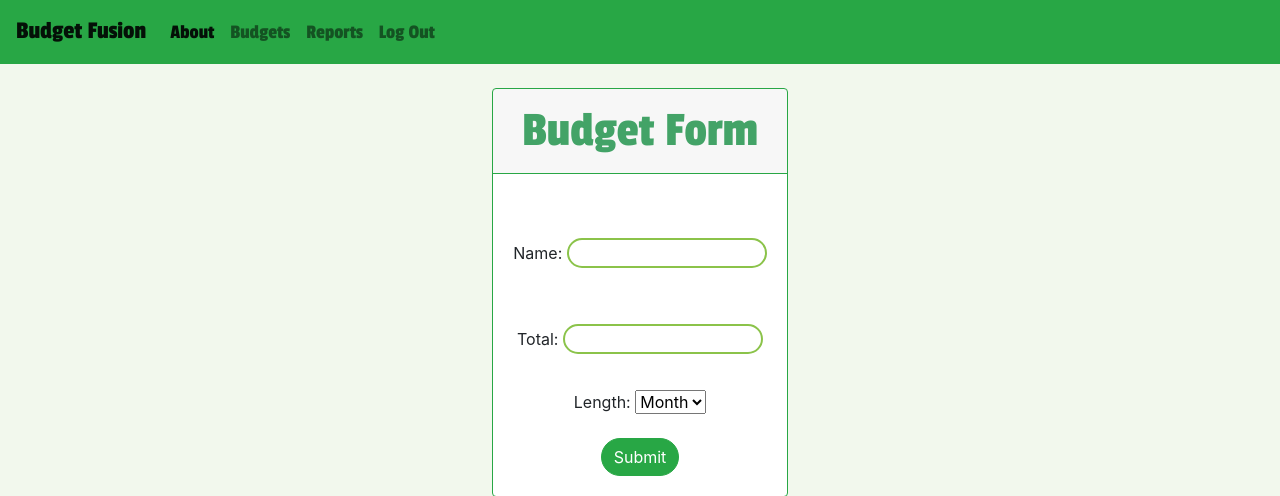
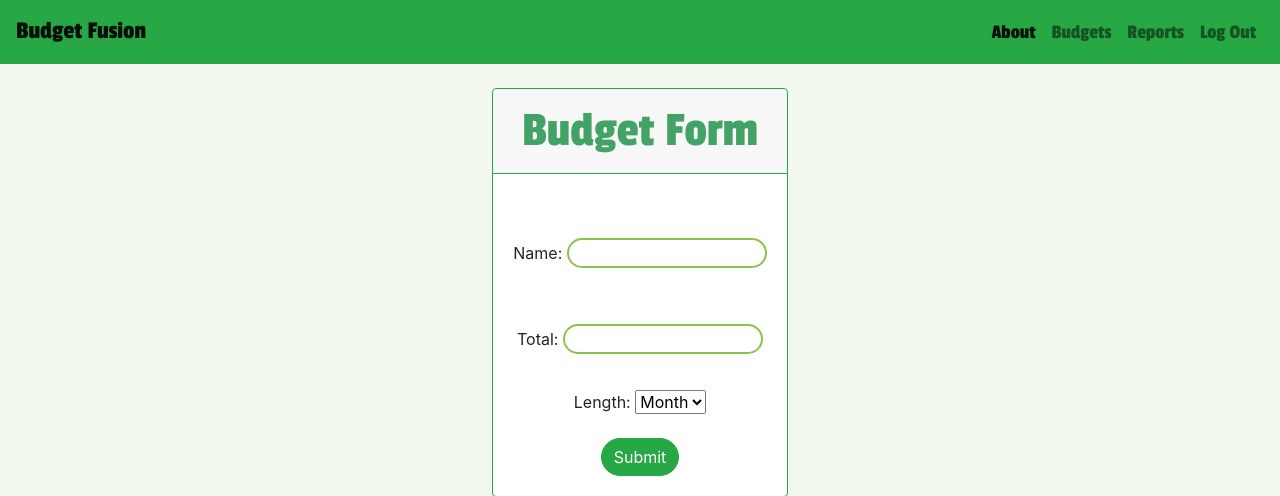
Before and after one commit to dennischen123/BudgetFusion, a Django app: page /budgets/create/ in a window 1280 px wide. Shown: the top 496 px of the page. Run offline with Django 3.2, Linux system fonts and the light colour scheme; the visitor is signed in with stand-in values (Sample User, id 1); some libraries are stand-ins or nearby versions.

Commit message:
move items on nav bar to right

```diff
--- a/BudgetFusion/main_app/templates/base.html
+++ b/BudgetFusion/main_app/templates/base.html
@@ -18,11 +18,8 @@
   <header>
   <nav class="navbar navbar-expand-lg navbar-light bg-success">
   <a class="navbar-brand" href="/">Budget Fusion</a>
-  <button class="navbar-toggler" type="button" data-toggle="collapse" data-target="#navbarNav" aria-controls="navbarNav" aria-expanded="false" aria-label="Toggle navigation">
-    <span class="navbar-toggler-icon"></span>
-  </button>
   <div class="collapse navbar-collapse" id="navbarNav">
-    <ul class="navbar-nav">
+    <ul class="navbar-nav ml-auto">
       <li class="nav-item active">
         <a class="nav-link" href="{% url 'about' %}">About<span class="sr-only">(current)</span></a>
       </li>
```
